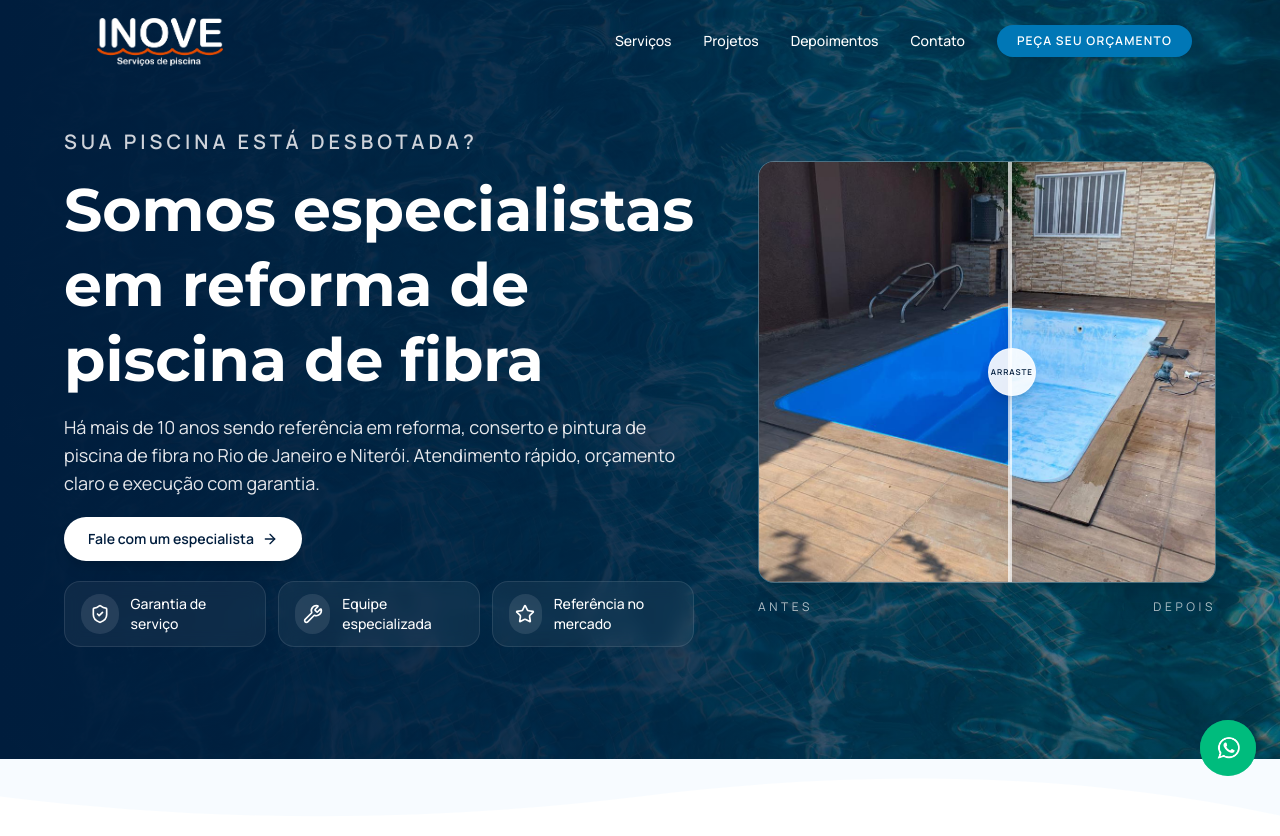
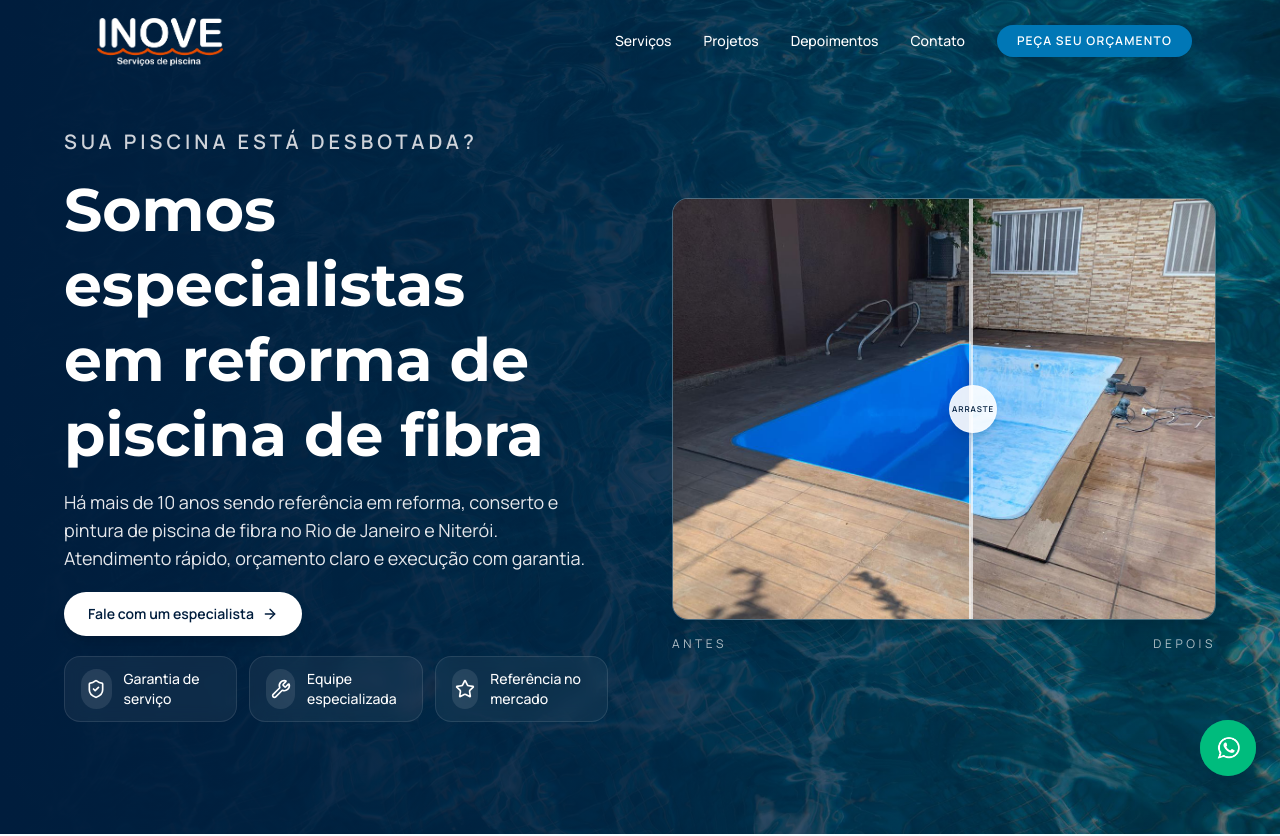
Before and after one commit to fiuzer/inove-piscinas, a Next.js app: page / in a window 1280 px wide. Shown: the top 836 px of the page. Built offline with nearby package versions, Linux system fonts and the light colour scheme.

Commit message:
Melhora de resposividade

```diff
--- a/src/components/Hero.tsx
+++ b/src/components/Hero.tsx
@@ -42,7 +42,7 @@ export function Hero() {
               Sua piscina está desbotada?
             </p>
             <h1 className="font-heading text font-semibold leading-tight text-4xl sm:text-5xl lg:text-6xl">
-              <span className="whitespace-nowrap">Somos especialistas</span>
+              <span>Somos especialistas</span>
               <br />
               em reforma de
               <br />
```
